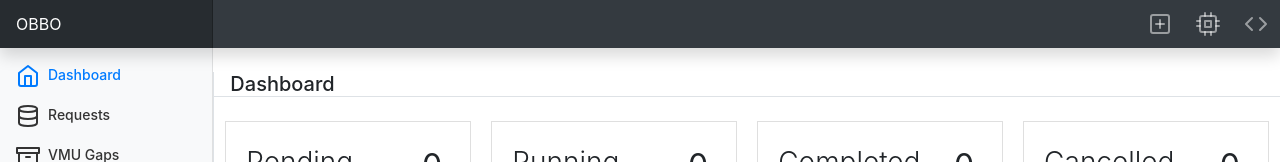
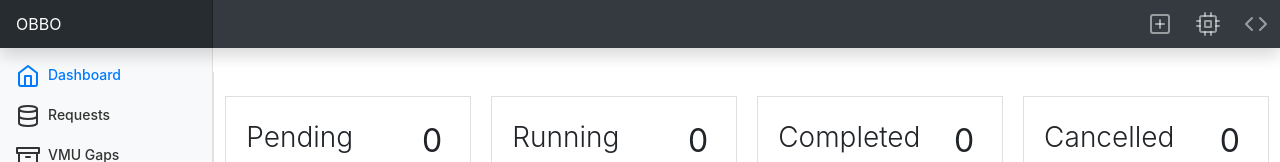
Before and after one commit to busoc/obbo, a Vue app: page /#/dashboard in a window 1280 px wide. Shown: the top 162 px of the page. Built offline with nearby package versions, Linux system fonts and the light colour scheme; no server answers.

Commit message:
adjust left margin in charts + remove page header on dashboard

```diff
--- a/src/components/Dashboard.vue
+++ b/src/components/Dashboard.vue
@@ -1,6 +1,5 @@
 <template>
   <div>
-    <PageHeader :title="'Dashboard'"/>
     <div class="px-3 my-4">
       <div class="row">
         <TinyStat :title="'pending'" :list="replays.PENDING"/>
@@ -70,7 +69,6 @@
 import _ from 'lodash'
 import {Duration} from 'luxon'
 import TinyStat from './TinyStat.vue'
-import PageHeader from './common/PageHeader.vue'
 import Lines from './charts/Lines.vue'
 
 function toArray(values) {
@@ -89,11 +87,6 @@ function formatDuration(d) {
 
 export default {
   name: 'Dashboard',
-  components: {
-    TinyStat,
-    PageHeader,
-    Lines,
-  },
   beforeRouteEnter(to, from, next) {
     next(vm => vm.fetch())
   },
@@ -126,5 +119,9 @@ export default {
       })
     },
   },
+  components: {
+    TinyStat,
+    Lines,
+  },
 }
 </script>
--- a/src/components/charts/charts.js
+++ b/src/components/charts/charts.js
@@ -1,5 +1,5 @@
 const margins = {
-  left: 30,
+  left: 35,
   right: 10,
   top: 10,
   bottom: 25,
```
